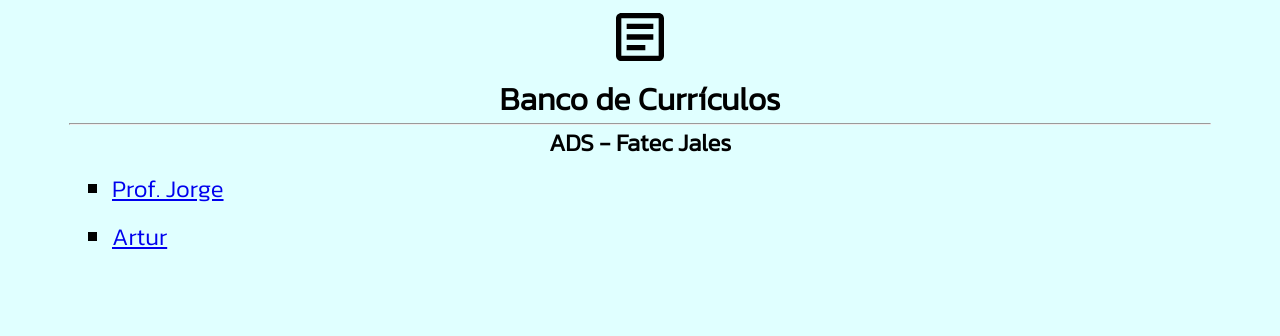
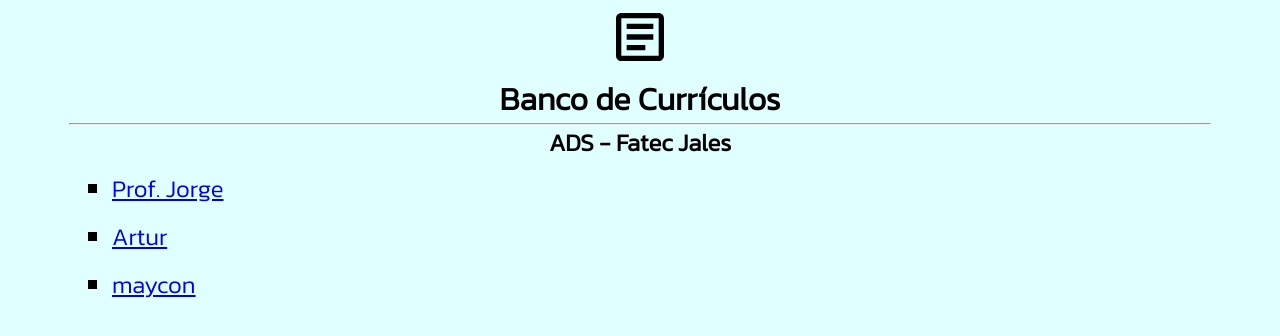
Before and after one commit to prof-jlgregorio/banco_curriculo_ads, a plain HTML site: page index.html in a window 1280 px wide. Drawn offline with Linux system fonts and the light colour scheme.

Commit message:
Acrescentando meu currilo ao index.html

```diff
--- a/index.html
+++ b/index.html
@@ -18,6 +18,7 @@
         <ul>
           <li><a href="jorge/index.html">Prof. Jorge</a></li>
           <li><a href="artur/cv.pdf">Artur</a></li>
+          <li><a href="maycon/cv.pdf">maycon</a></li>
           <!-- add link to your curriculum here! -->
         </ul>
       </main>
```
Also changed, not shown: 1 other file.
